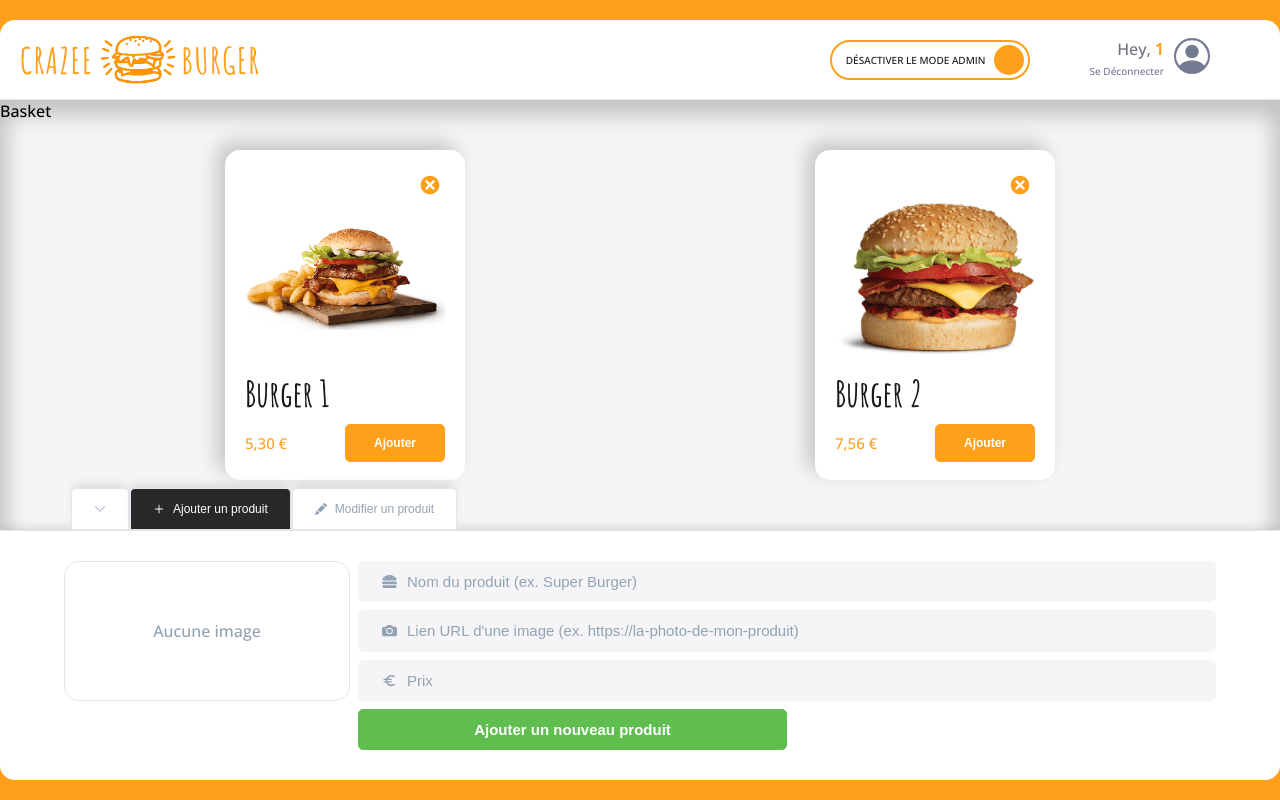
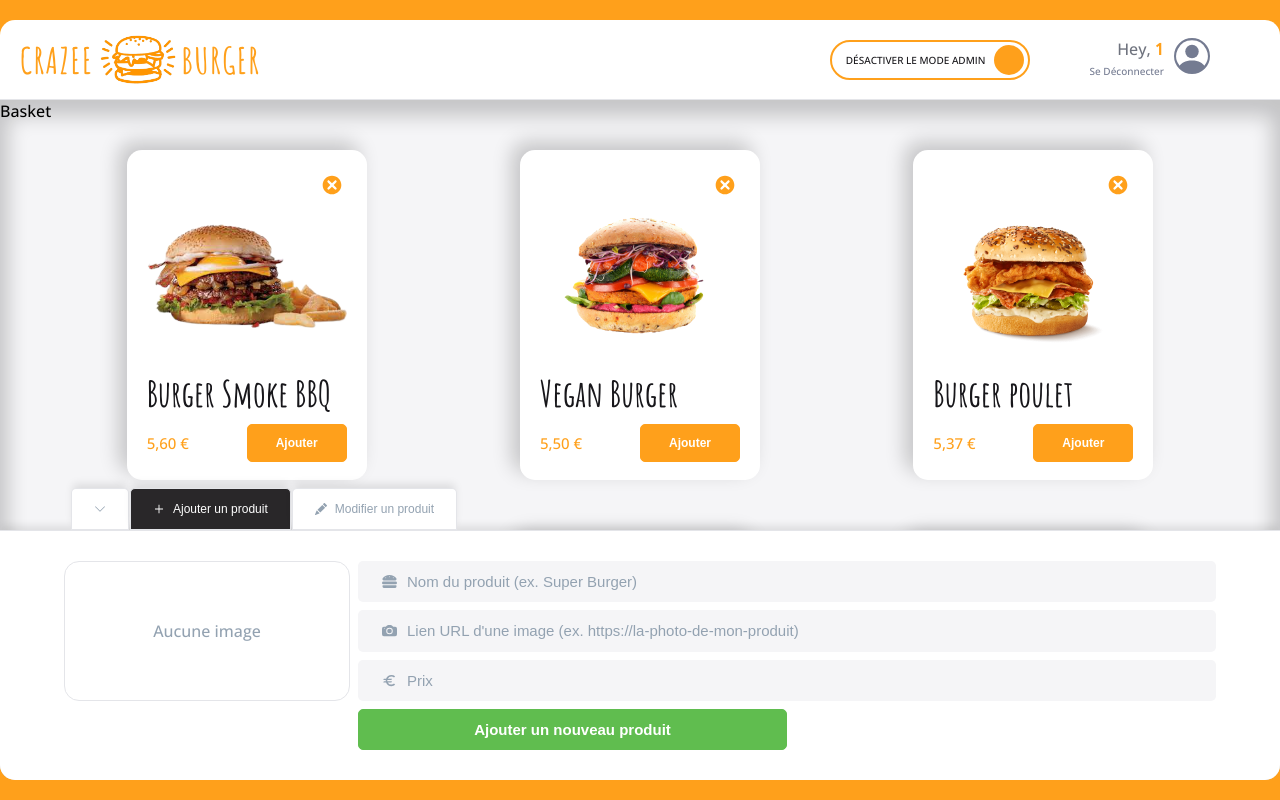
Before and after one commit to BryanHobin/crazee-burger, a React (Vite) app: page /order/1 in a window 1280 px wide. Built offline with nearby package versions, Linux system fonts and the light colour scheme; grey boxes are pictures that could not be loaded; a web font is replaced by a local one.

Commit message:
🚧 F08 : ORDER > Reset Menu to Large

```diff
--- a/src/components/pages/order/OrderPage.jsx
+++ b/src/components/pages/order/OrderPage.jsx
@@ -7,7 +7,7 @@ import OrderContext from "../../../context/OrderContext";
 import { fakeMenu } from "../../../fakeData/fakeMenu";
 import { EMPTY_PRODUCT } from "./Main/Admin/AdminPanel/AddForm";
 
-const DEFAULT_MENU = fakeMenu.SMALL
+const DEFAULT_MENU = fakeMenu.LARGE
 
 export default function OrderPage() {
   //state
```
